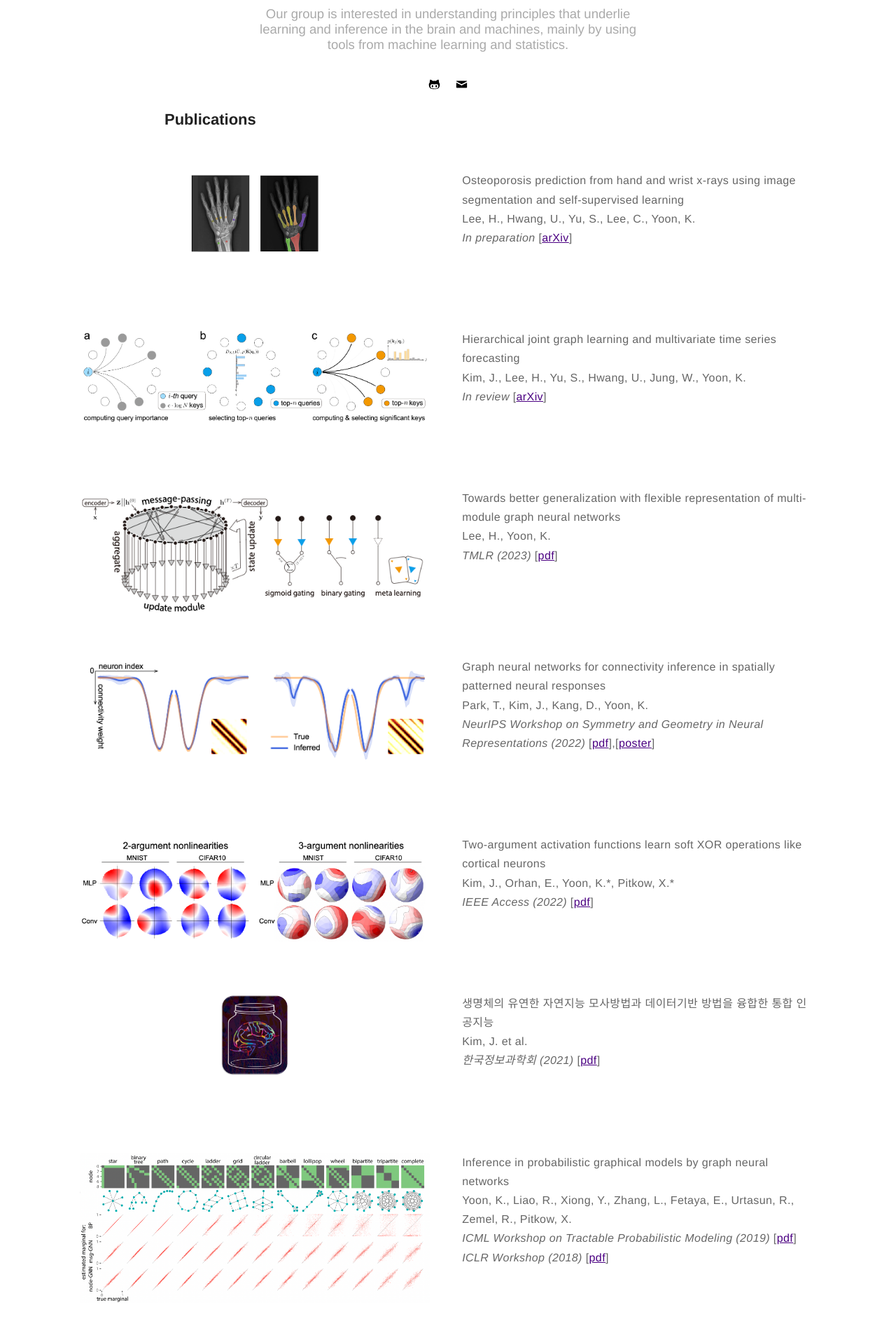
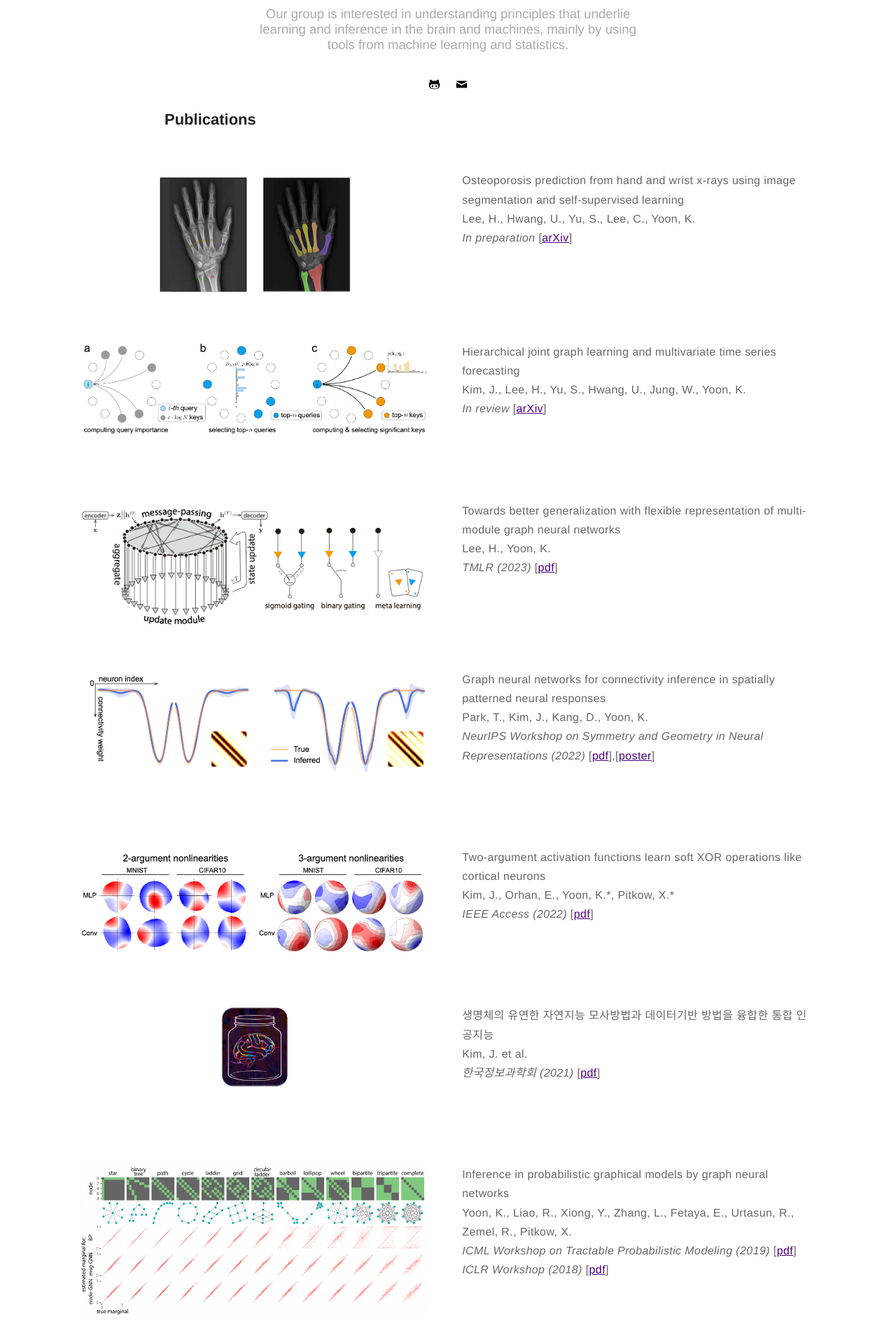
Before and after one commit to kijungyoon/kijungyoon.github.io, a Jekyll site: the page built from papers.md, in a window 1280 px wide. Shown: the part 330-2250 px from the top of the page at 70% size. Built offline with Jekyll 4.4.1, drawn with Linux system fonts in a browser that asks for light colours.

Commit message:
Update papers.md

```diff
--- a/papers.md
+++ b/papers.md
@@ -10,7 +10,7 @@
 <h2>Publications</h2>
 <div class="side-by-side">
     <div class="toleft" style="text-align:center">
-        <img class="image" src="https://kijungyoon.github.io/assets/images/wrist.png" alt="Alt Text" width="200">
+        <img class="image" src="https://kijungyoon.github.io/assets/images/wrist.png" alt="Alt Text" width="300">
     </div>
 
     <div class="toright">
```
